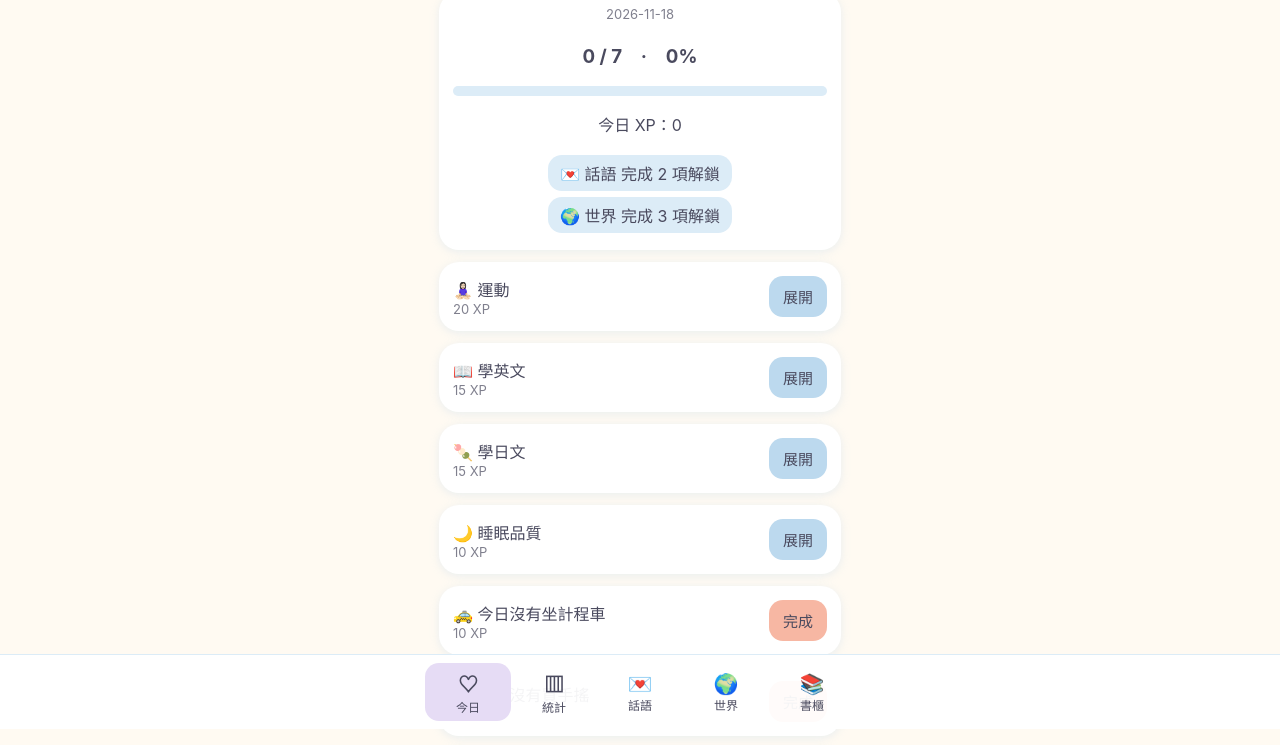
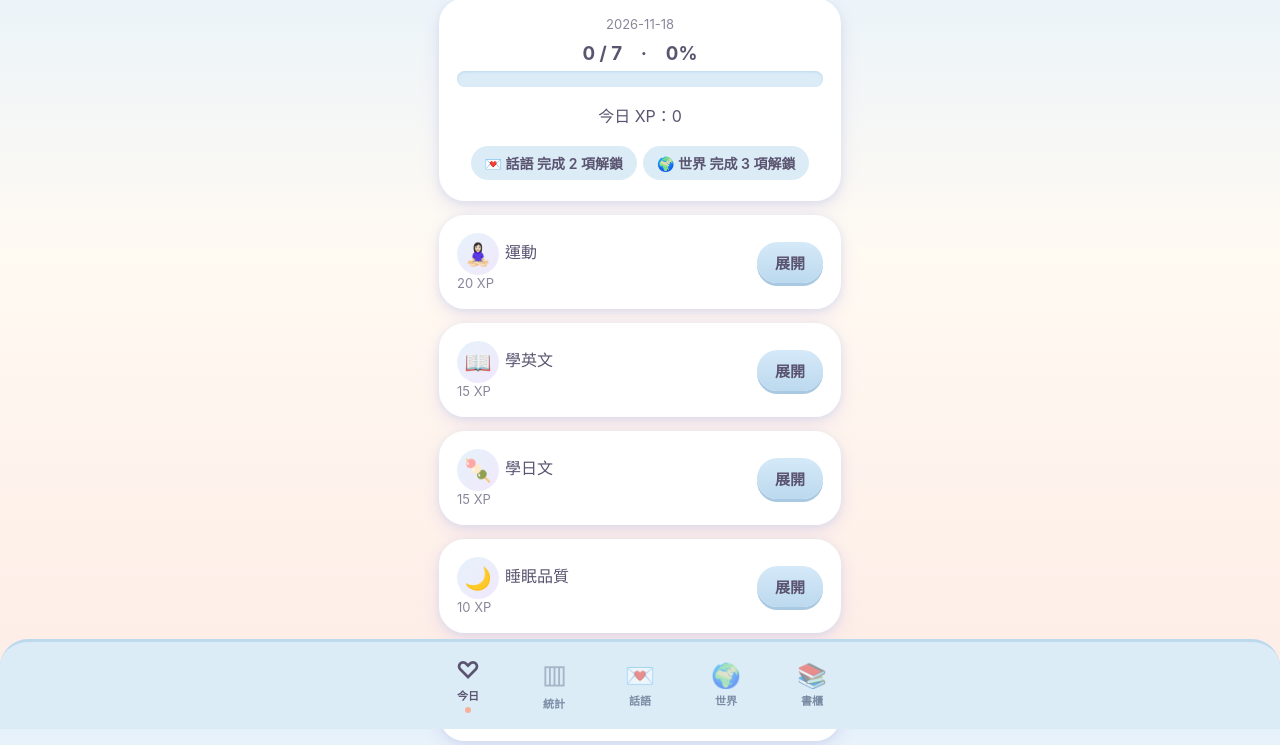
Before and after one commit to caridee88/bloom-daily, a plain HTML site: page index.html in a window 1280 px wide. Shown: the part 71-816 px from the top of the page. Drawn offline with Linux system fonts and the light colour scheme.

Commit message:
Update index.html

```diff
--- a/index.html
+++ b/index.html
@@ -5,27 +5,36 @@
 <meta name="apple-mobile-web-app-capable" content="yes">
 <title>Bloom Daily</title>
 <style>
-:root{--ice:#dcecf7;--ice2:#bcd9ee;--cream:#fffaf2;--peach:#f7b7a3;--lav:#e6dcf5;--ink:#4a4a5e}
+:root{--ice:#dcecf7;--ice2:#bcd9ee;--cream:#fffaf2;--peach:#f7b7a3;--lav:#e6dcf5;--ink:#5a5470}
 *{box-sizing:border-box;-webkit-tap-highlight-color:transparent}
-body{margin:0;background:var(--cream);color:var(--ink);font-family:-apple-system,"PingFang TC",sans-serif}
-#app{max-width:430px;margin:0 auto;padding:16px 14px 96px}
-h2{margin:6px 0 12px;text-align:center}
-.card{background:#fff;border-radius:20px;padding:14px;margin-bottom:12px;box-shadow:0 2px 10px #bcd9ee55}
+body{margin:0;color:var(--ink);font-family:ui-rounded,"SF Pro Rounded",-apple-system,"PingFang TC",sans-serif;background:linear-gradient(180deg,#e6f2fb 0%,#fffaf2 40%,#fdebe5 100%) fixed;min-height:100vh}
+#app{max-width:430px;margin:0 auto;padding:18px 14px 120px}
+h2{margin:8px 0 14px;text-align:center;color:#7d6aa8;letter-spacing:1px}
+h3{margin:6px 0}
+.card{position:relative;background:#fff;border:2px solid #fff;border-radius:26px;padding:16px;margin-bottom:14px;box-shadow:0 6px 18px #c9b8e855,0 2px 6px #bcd9ee66}
+.card.done{background:linear-gradient(135deg,#efe6fb,#fff3ee);border-color:#e6dcf5}
+.card.done::after{content:"🌸";position:absolute;top:-9px;left:12px;font-size:20px}
 .row{display:flex;align-items:center;justify-content:space-between;gap:8px}
-.bar{height:10px;border-radius:9px;background:var(--ice);overflow:hidden}
-.bar i{display:block;height:100%;background:var(--peach)}
-button{border:0;border-radius:14px;padding:10px 14px;background:var(--ice2);color:var(--ink);font-size:15px}
-button.main{background:var(--peach)}
-input,select,textarea{width:100%;padding:10px;border:1px solid var(--ice2);border-radius:12px;margin:5px 0;font-size:16px;background:var(--cream)}
-.done{background:var(--lav)}
-.chip{display:inline-block;padding:6px 12px;border-radius:14px;background:var(--ice);margin:3px}
-.chip.on{background:var(--peach)}
+.bar{height:16px;border-radius:99px;background:var(--ice);overflow:hidden;box-shadow:inset 0 1px 3px #bcd9ee}
+.bar i{display:block;height:100%;border-radius:99px;background:linear-gradient(90deg,#ffd0c0,#f7a98f,#d9c6f2);transition:width .4s}
+button{border:0;border-radius:99px;padding:10px 18px;background:linear-gradient(180deg,#d5e9f8,#bcd9ee);color:var(--ink);font-size:15px;font-family:inherit;font-weight:600;box-shadow:0 3px 0 #a9c9e2;transition:transform .1s,box-shadow .1s}
+button:active{transform:translateY(3px) scale(.97);box-shadow:0 0 0 #a9c9e2}
+button.main{background:linear-gradient(180deg,#ffd3c4,#f7b09a);box-shadow:0 3px 0 #e79a84;color:#6b3f35}
+button.main:active{box-shadow:0 0 0 #e79a84}
+input,select,textarea{width:100%;padding:12px 14px;border:2px solid var(--ice);border-radius:18px;margin:6px 0;font-size:16px;background:#fffdf9;color:var(--ink);font-family:inherit;outline:none}
+input:focus,select:focus,textarea:focus{border-color:var(--peach)}
+.chip{display:inline-block;padding:7px 14px;border-radius:99px;background:var(--ice);margin:3px;font-size:14px;font-weight:600}
+.chip.on{background:linear-gradient(180deg,#ffd3c4,#f7b7a3)}
+.em{display:inline-flex;align-items:center;justify-content:center;width:42px;height:42px;border-radius:50%;background:linear-gradient(135deg,#e6f2fb,#f1e8fb);font-size:22px;margin-right:6px;vertical-align:middle}
 .c{text-align:center}.sm{font-size:13px;opacity:.7}
-nav{position:fixed;bottom:0;left:0;right:0;display:flex;justify-content:center;background:#fffffff0;padding:8px 6px calc(8px + env(safe-area-inset-bottom));border-top:1px solid var(--ice)}
+nav{position:fixed;bottom:0;left:0;right:0;display:flex;justify-content:center;background:#dcecf7;border-radius:28px 28px 0 0;border-top:3px solid #bcd9ee;padding:8px 8px calc(10px + env(safe-area-inset-bottom))}
 nav div{display:flex;max-width:430px;width:100%}
-nav button{flex:1;background:none;font-size:12px;padding:6px 0}
-nav button.on{background:var(--lav)}
-nav b{display:block;font-size:20px}
+nav button{flex:1;background:none;box-shadow:none;border-radius:0;font-size:11px;padding:6px 0;color:#7a8ba3;font-weight:600}
+nav button:active{transform:scale(.92);box-shadow:none;background:none}
+nav button b{display:block;font-size:24px;margin-bottom:2px;opacity:.55}
+nav button.on{color:#5a5470;background:none}
+nav button.on b{opacity:1}
+nav button.on::after{content:"";display:block;width:6px;height:6px;border-radius:50%;background:#f7b09a;margin:4px auto 0}
 </style></head><body>
 <div id="app"></div>
 <nav><div id="nav"></div></nav>
@@ -111,7 +120,7 @@ function vToday(){
    body='<div style="margin-top:8px">'+form(h)+'<div class="row" style="margin-top:6px"><button class="main" data-a="save" data-v="'+h.id+'">'+(h.f=='book'?'完成今日看書':'儲存打卡')+'</button>'
    +(done?'<button data-a="toggle" data-v="'+h.id+'">取消打卡</button>':'')+'</div></div>';
   }
-  html+='<div class="card '+(done?'done':'')+'"><div class="row"><div>'+h.e+' '+h.n+'<div class="sm">'+h.xp+' XP'+(done?' · 已完成':'')+'</div></div>'+btn+'</div>'+body+'</div>';
+  html+='<div class="card '+(done?'done':'')+'"><div class="row"><div><span class="em">'+h.e+'</span>'+h.n+'<div class="sm">'+h.xp+' XP'+(done?' · 已完成':'')+'</div></div>'+btn+'</div>'+body+'</div>';
  });
  return html;
 }
```
